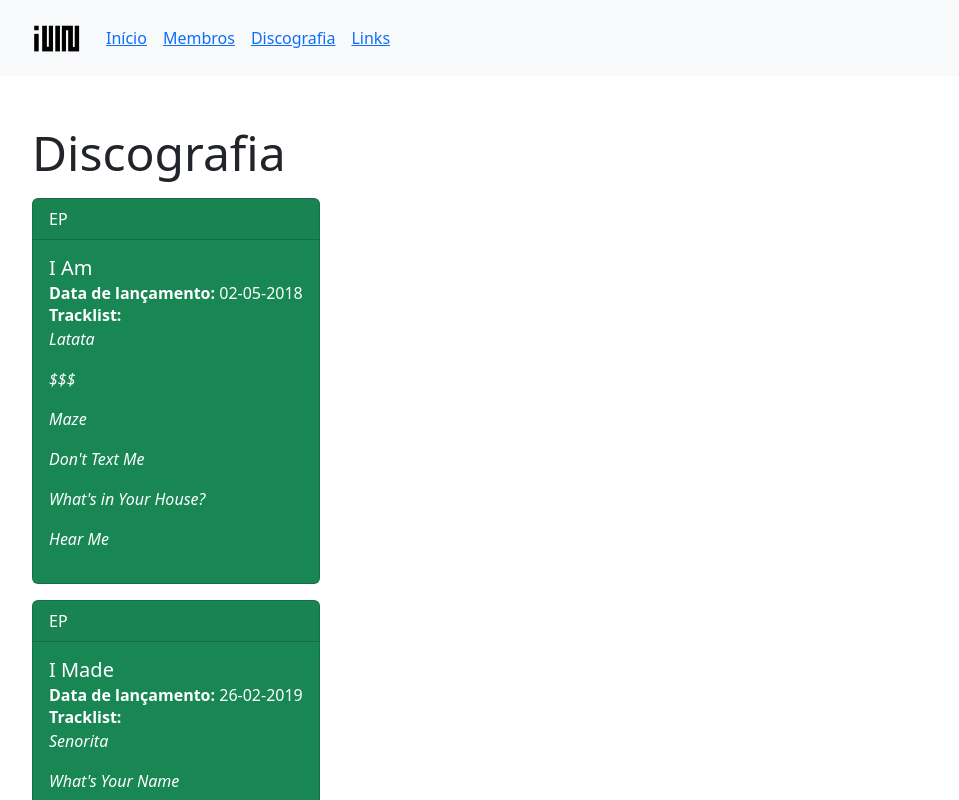
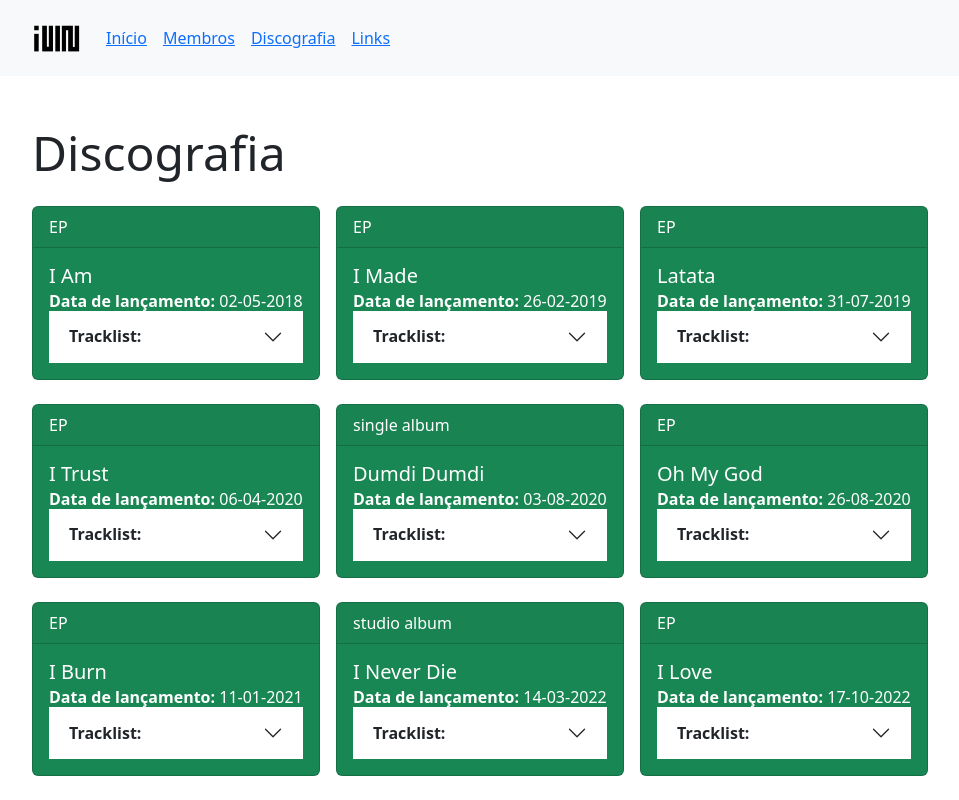
Before and after one commit to sousa-david/idle, a React (Create React App) app: page /discography in a window 1280 px wide. Shown: the top 800 px of the page, without its empty margins (50-1009 px from the left). Built offline with nearby package versions, Linux system fonts and the light colour scheme; data requests are answered from the project's data file.

Commit message:
small changes

```diff
--- a/database.json
+++ b/database.json
@@ -98,37 +98,43 @@
             "id": 1,
             "name": "soyeon",
             "bio": "Jeon Soyeon",
-            "status": "current"
+            "status": "current",
+            "instagram": "tiny.pretty.j"
         },
         {
             "id": 2,
             "name": "miyeon",
             "bio": "Cho Miyeon",
-            "status": "current"
+            "status": "current",
+            "instagram": "noodle.zip"
         },
         {
             "id": 3,
             "name": "minnie",
             "bio": "Nicha Yontararak",
-            "status": "current"
+            "status": "current",
+            "instagram": "min.nicha"
         },
         {
             "id": 4,
             "name": "yuqi",
             "bio": "Song Yuqi",
-            "status": "current"
+            "status": "current",
+            "instagram": "yuqisong.923"
         },
         {
             "id": 5,
             "name": "shuhua",
             "bio": "Yeh Shuhua",
-            "status": "current"
+            "status": "current",
+            "instagram": "yeh.shaa_"
         },
         {
             "id": 6,
             "name": "soojin",
             "bio": "Seo Soojin",
-            "status": "former"
+            "status": "former",
+            "instagram": "_seosootang"
         }
     ]
 }
--- a/package.json
+++ b/package.json
@@ -13,6 +13,7 @@
     "react-dom": "^18.3.1",
     "react-router-dom": "^6.23.1",
     "react-scripts": "5.0.1",
+    "react-social-icons": "^6.16.0",
     "web-vitals": "^2.1.4"
   },
   "scripts": {
--- a/src/components/layout/Footer.js
+++ b/src/components/layout/Footer.js
@@ -5,7 +5,7 @@ function Footer() {
         <footer className="footer mt-auto py-3 bg-light">
             <div className="container d-flex justify-content-between align-items-center">
                 <div className="d-flex align-items-center">
-                    <div className="mb-3 me-2 text-decoration-none">
+                    <div className="mb-3 me-2">
                         <img src={cube} alt="Cube Entertainment" width="40" height="40" />
                     </div>
                     <p className="text-muted small"><span className="text-uppercase">&copy; Cube Entertainment.</span> All Rights Reserved.</p>
--- a/src/components/pages/Discography.js
+++ b/src/components/pages/Discography.js
@@ -24,6 +24,7 @@ function Discography() {
     return (
         <div className="container">
             <h1 className="display-5 mt-5">Discografia</h1>
+            <div className="d-flex flex-wrap">
                 {recordings.map((recording) => (
                     <Recording
                     name={recording.name}
@@ -35,6 +36,7 @@ function Discography() {
                     )
                 )}
             </div>
+        </div>
     )
 
 }
--- a/src/components/pages/Member.js
+++ b/src/components/pages/Member.js
@@ -1,5 +1,7 @@
 import { useParams } from "react-router-dom";
 import { useState, useEffect } from "react";
+
+import { SocialIcon } from "react-social-icons";
 
 function Member() {
 
@@ -22,9 +24,12 @@ function Member() {
 
     return (
         <div className="container">
-            <h1 className="text-capitalize display-6">{member.name}</h1>
+            <h1 className="text-capitalize display-6 mt-5">{member.name}</h1>
             <p>{member.bio}</p>
-            <p>{member.status}</p>
+            <div className="d-flex">
+                <SocialIcon network="instagram" bgColor="#800080" style={{height:25, width:25}} />&nbsp;
+                <p>{member.instagram}</p>
+            </div>
         </div>
     )
 }
--- a/src/components/pages/Members.js
+++ b/src/components/pages/Members.js
@@ -26,8 +26,9 @@ function Members() {
     return (
         <div className="container">
             <h1 className="display-5 mt-5">Atuais</h1>
+            <div className="d-flex">
                 {members.filter(member => member.status === 'current').map((member) => (
-                <Card className="mb-3" style={{width:'18rem'}}>
+                    <Card className="mb-3 me-2" style={{width:'18rem'}}>
                         <Card.Header>
                             <Card.Title><h1 className="text-capitalize">{member.name}</h1></Card.Title>
                         </Card.Header>
@@ -37,6 +38,7 @@ function Members() {
                         </Card.Body>
                     </Card>
                 ))}
+            </div>
 
             <h1 className="display-5">Ex-membro</h1>
             {members.filter(member => member.status === 'former').map((member) => (
--- a/src/components/pages/Recording.js
+++ b/src/components/pages/Recording.js
@@ -1,9 +1,10 @@
 import Card from "react-bootstrap/Card";
+import Accordion from "react-bootstrap/Accordion";
 
 function Recording({name, type, release, tracklist}) {
     return (
         <div className="mt-3">
-            <Card bg="success" text="white" style={{width:'18rem'}} className="mb-2">
+            <Card bg="success" text="white" style={{width:'18rem'}} className="mb-2 me-3">
                 <Card.Header>{type}</Card.Header>
                 <Card.Body>
                     <Card.Title>{name}</Card.Title>
@@ -11,12 +12,16 @@ function Recording({name, type, release, tracklist}) {
                         <span className="fw-bold">Data de lançamento:</span> {release}
                     </Card.Subtitle>
                     <Card.Text>
-                        <span className="fw-bold">Tracklist:</span>
-                        {tracklist.map((track) => (
-                            <ul className="list-unstyled">
-                                <li><span className="fst-italic">{track}</span></li>
-                            </ul>
-                        ))}
+                        <Accordion flush>
+                            <Accordion.Header><span className="fw-bold">Tracklist:</span></Accordion.Header>
+                            <Accordion.Body>
+                                {tracklist.map((track) => (
+                                    <ul className="list-unstyled">
+                                        <li><span className="fst-italic">{track}</span></li>
+                                    </ul>
+                                ))}
+                            </Accordion.Body>
+                        </Accordion>
                     </Card.Text>
                 </Card.Body>
             </Card>
```
Also changed, not shown: 2 other files (tests, documents, lock files or other folders). Lines whose indentation alone changed are shown as unchanged.
